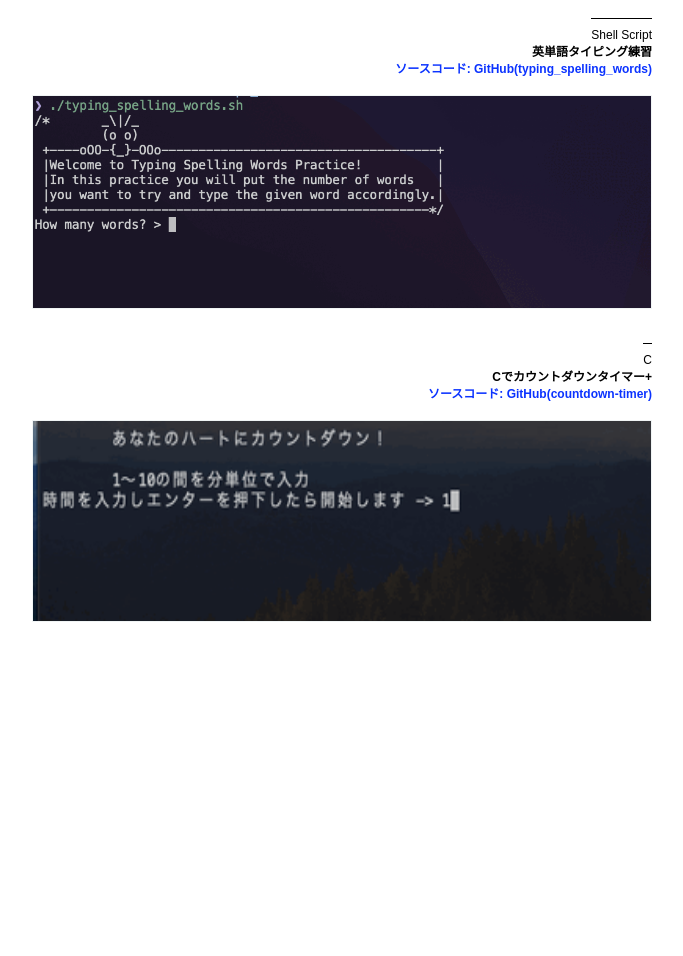
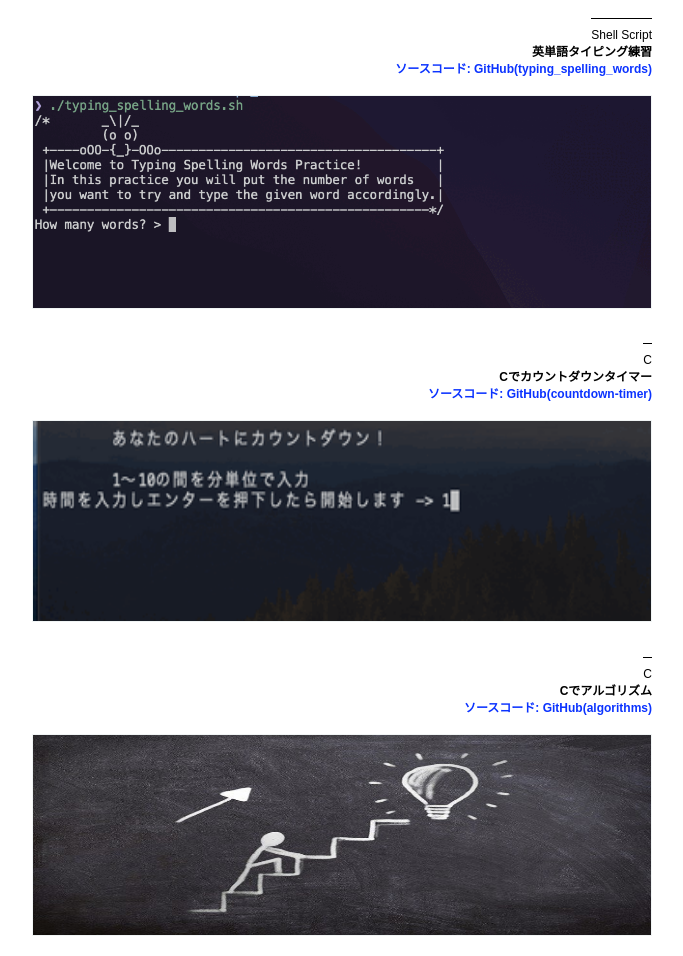
Before and after one commit to Ikko-T/me-portfolio, a plain HTML site: page index.html in a window 1280 px wide. Shown: the part 5291-6247 px from the top of the page, without its empty margins (373-1056 px from the left). Before the commit the page ends 5933 px from the top, so only its background shows below. Drawn offline with nearby package versions, Linux system fonts and the light colour scheme.

Commit message:
Add work with a picture

```diff
--- a/index.html
+++ b/index.html
@@ -289,7 +289,7 @@
           <div class="section" id="clang">
             <div class="group">
               <h2>C</h2>
-              <p class="title">Cでカウントダウンタイマー+</p>
+              <p class="title">Cでカウントダウンタイマー</p>
               <p>
                 <a href="https://github.com/Ikko-T/countdown-timer" class="github" target="_blank" rel="noopener"
                   >ソースコード: GitHub(countdown-timer)</a
@@ -299,6 +299,22 @@
             <div class="work fadeIn">
               <a href="https://github.com/Ikko-T/countdown-timer" target="_blank" rel="noopener"
                 ><img src="images/work15.gif" alt="countdown timer" width="1080" height="200"
+              /></a>
+            </div>
+          </div>
+          <div class="section">
+            <div class="group">
+              <h2>C</h2>
+              <p class="title">Cでアルゴリズム</p>
+              <p>
+                <a href="https://github.com/Ikko-T/alogorithms" class="github" target="_blank" rel="noopener"
+                  >ソースコード: GitHub(algorithms)</a
+                >
+              </p>
+            </div>
+            <div class="work fadeIn">
+              <a href="https://github.com/Ikko-T/alogorithms" target="_blank" rel="noopener"
+                ><img src="images/work16.jpg" alt="countdown timer" width="1080" height="200"
               /></a>
             </div>
           </div>
```
Also changed, not shown: images/work16.jpg (added).
